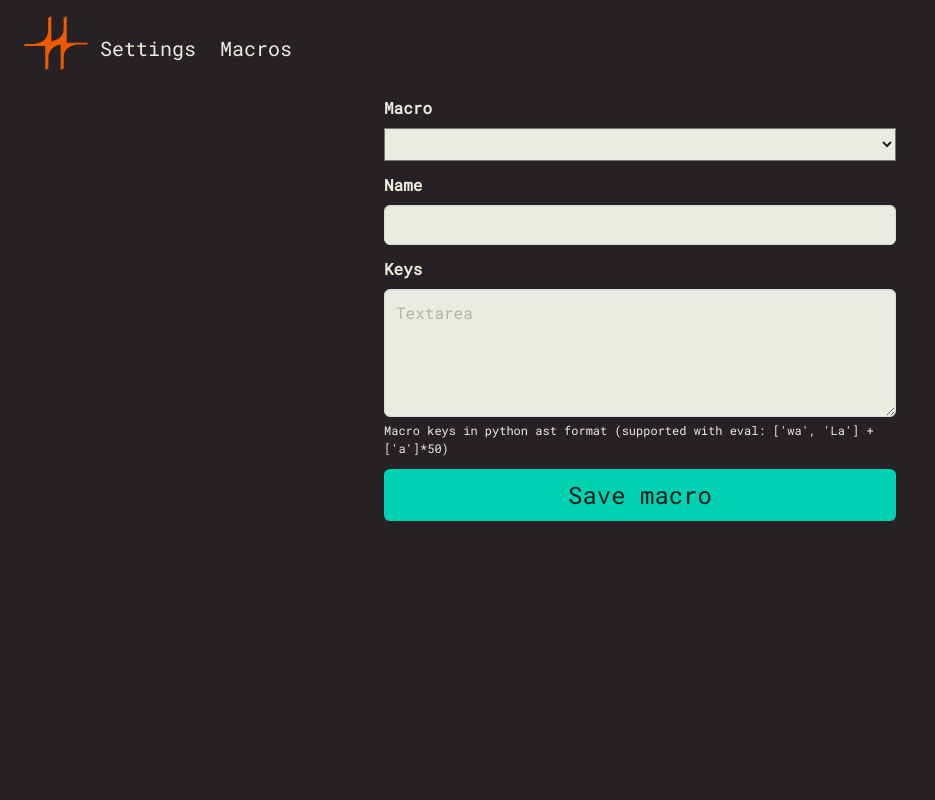
After one commit to C4T-BuT-S4D/hackceler8-2024, a Python web app: template handout/cheats/templates/macros.html in a window 1280 px wide. The commit adds this page. Shown: the whole page, without its empty margins (0-935 px from the left). Run offline with Jinja, Linux system fonts and the light colour scheme; the template is opened without the code that fills it, so the values that code supplies are empty; some libraries are stand-ins or nearby versions.

Commit message:
add macros to cheats ui

```diff
--- a/handout/cheats/templates/base.html
+++ b/handout/cheats/templates/base.html
@@ -37,20 +37,21 @@
       color: var(--background);
     }
 
-    body {
+    .font-mono {
       font-family: 'Roboto Mono', monospace;
     }
   </style>
 </head>
 
-<body class="py-4 px-5 theme-colors">
+<body class="font-mono py-4 px-5 theme-colors" style="width: 100vw; height: 100vh;">
   <header class="mb-4">
     <nav class="navbar is-dark theme-colors">
       <div class="navbar-brand is-flex">
         <figure class="image is-64x64">
           <img src="/assets/neplox.svg" alt="Neplox">
         </figure>
-        <a class="navbar-item is-size-5 text-light" style="vertical-align: middle;" href="{{ url_for('index') }}">Settings</a>
+        <a class="navbar-item is-size-5 text-light" href="{{ url_for('index') }}">Settings</a>
+        <a class="navbar-item is-size-5 text-light" href="{{ url_for('macros') }}">Macros</a>
       </div>
     </nav>
   </header>
--- /dev/null
+++ b/handout/cheats/templates/macros.html
@@ -0,0 +1,54 @@
+{% import "wtf.jinja" as wtf %}
+{% extends "base.html" %}
+
+{% block content %}
+<form method="POST" class="form is-flex is-flex-direction-row is-justify-content-space-evenly">
+  <div style="width: 32rem;">
+    <div class="field">
+      <label class="label text-light">Macro</label>
+      <div class="control">
+        <select class="select font-mono theme-colors-light" style="width: 100%;" id="macroselect">
+          {%- for macro in all_macros %}
+            {%- if loop.index0 == chosen_macro %}
+              <option value="{{ loop.index0 }}" label="ALT + {{ loop.index }}: {{ macro.name }}" selected></option>
+            {%- else %}
+              <option value="{{ loop.index0 }}" label="ALT + {{ loop.index }}: {{ macro.name }}"></option>
+            {%- endif %}
+          {%- endfor %}
+        </select>
+      </div>
+    </div>
+    <div class="field">
+      <label class="label text-light">Name</label>
+      <div class="control">
+        <input class="input font-mono theme-colors-light" type="text" value="{{ all_macros[chosen_macro].name }}" name="name" />
+      </div>
+    </div>
+    <div class="field">
+      <label class="label text-light">Keys</label>
+      <div class="control">
+        <textarea class="textarea font-mono theme-colors-light" placeholder="Textarea" name="keys">{{ all_macros[chosen_macro].keys }}</textarea>
+      </div>
+      <p class="help">Macro keys in python ast format (supported with eval: ['wa', 'La'] + ['a']*50)</p>
+    </div>
+    <div class="field">
+      <div class="control">
+        <button type="submit" class="button is-primary" style="width: 100%;">
+          <span class="is-size-4">Save macro</span>
+        </button>
+      </div>
+    </div>
+  </div>
+</form>
+
+<script>
+  document.addEventListener("DOMContentLoaded", () => {
+    const currentParams = new URLSearchParams(location.search.slice(1));
+
+    document.getElementById("macroselect").addEventListener("change", (event) => {
+      currentParams.set("macro", event.target.value);
+      location.search = currentParams.toString();
+    });
+  })
+</script>
+{% endblock %}
```
Also changed, not shown: handout/cheats/lib/macro.py (added, +7 -0 lines), handout/cheats/server.py (+35 -0 lines), handout/cheats/settings.py (+34 -3 lines), handout/game/venator_gui.py (+13 -6 lines), 1 other file.
